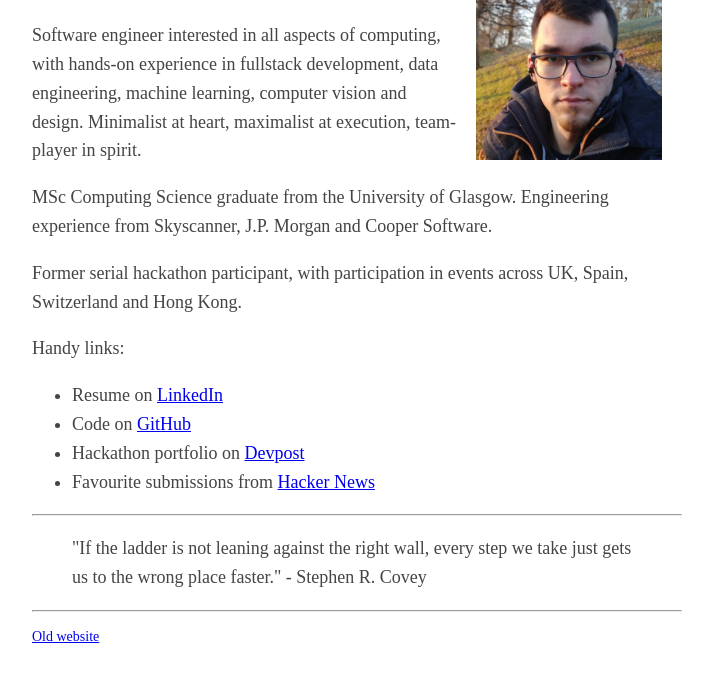
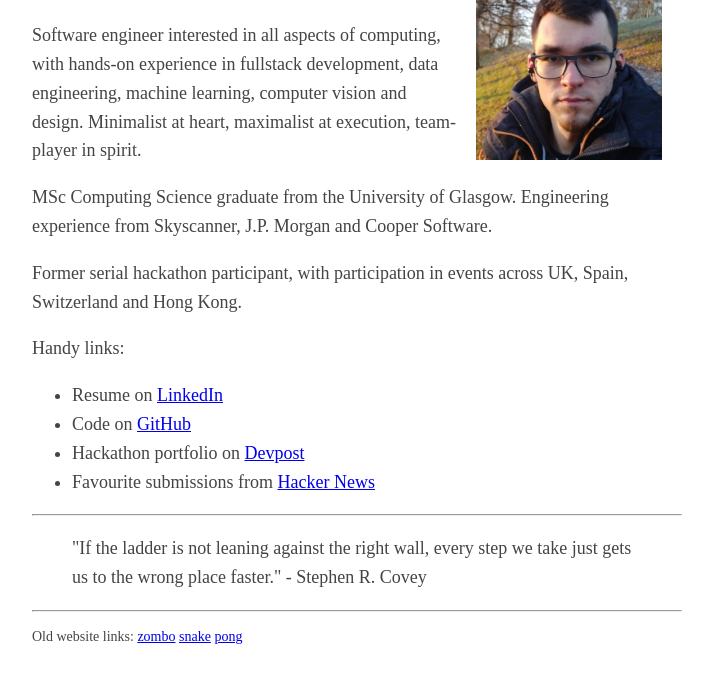
Before and after one commit to domantasjurkus/domantasjurkus.github.io, a plain HTML site: page index.html in a window 1280 px wide. Shown: the part 86-768 px from the top of the page, without its empty margins (283-996 px from the left). Drawn offline with Linux system fonts and the light colour scheme.

Commit message:
fix old website links

```diff
--- a/index.html
+++ b/index.html
@@ -52,7 +52,10 @@
     </blockquote>
     <hr>
     <p style="font-size: 14">
-        <a href="projects/">Old website</a>
+        Old website links:
+            <a href="projects/zombo/index.html">zombo</a>
+            <a href="projects/snake/index.html">snake</a>
+            <a href="projects/pong/index.html">pong</a>
     </p>
 </body>
 
```
Also changed, not shown: projects/balls/index.html (renamed from projects/balls/balls.html), projects/cat_clicker/index.html (renamed from projects/cat_clicker/cat.html), projects/pong/index.html (renamed from projects/pong/pong.html), projects/snake/index.html (renamed from projects/snake/snake.html), projects/zombo/index.html (renamed from projects/zombo/zombo.html).
